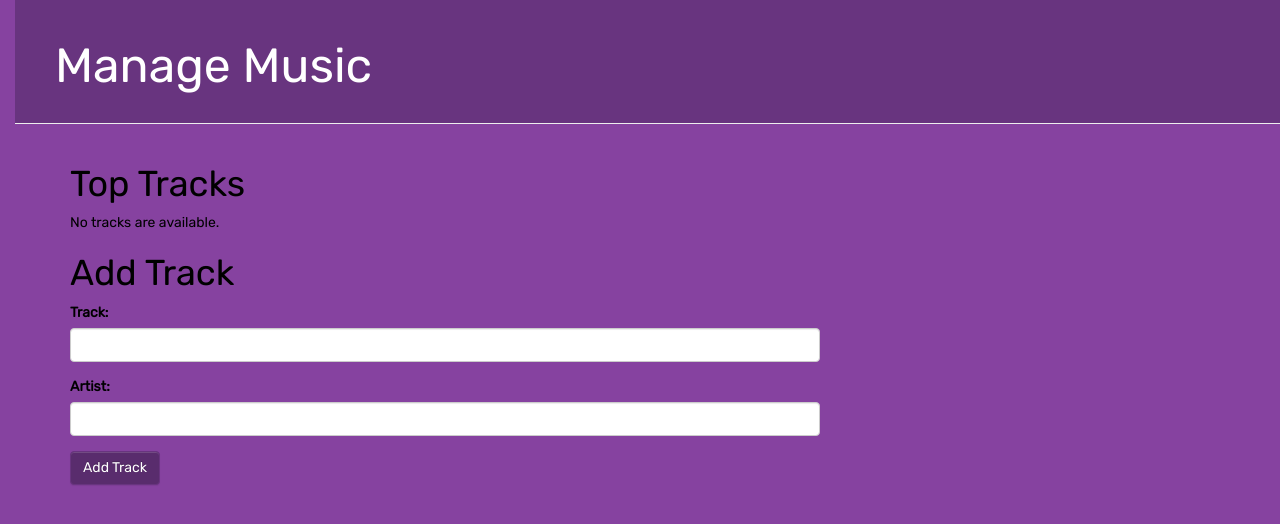
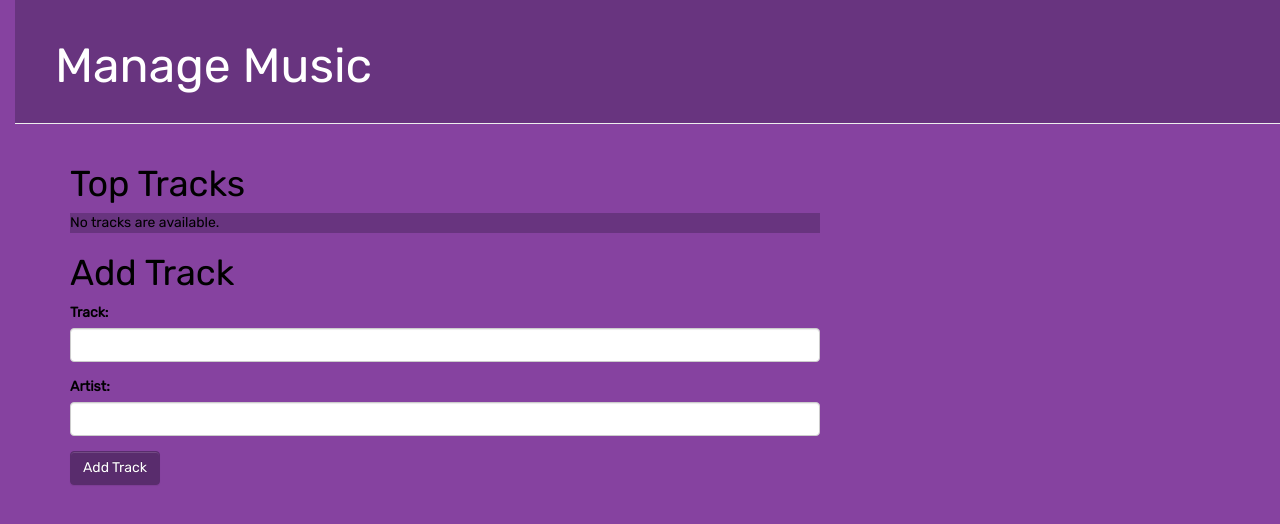
Before and after one commit to lzbrooks/track-scraper, a Django app: template manage_music/templates/manage_music/index.html in a window 1280 px wide. Shown: the top 524 px of the page. Run offline with Django 3.2, Linux system fonts and the light colour scheme; the template is opened without the code that fills it, so the values that code supplies are empty; some libraries are stand-ins or nearby versions.

Commit message:
fiddling with backgrounds

```diff
--- a/manage_music/static/manage_music/style.css
+++ b/manage_music/static/manage_music/style.css
@@ -35,12 +35,19 @@ body {
 }
 
 /*
+Index Formatting
+*/
+.top_tracks {
+    background-color: #68347f;
+}
+
+/*
 Form Button Formatting
 */
 .btn-primary {
     background: #592c6d;
     color: #ffffff;
-    border-color: #68347f;
+    border-color: #592c6d;
 }
 
 .btn-primary:hover, .btn-primary:focus, .btn-primary:active, .btn-primary.active, .open > .dropdown-toggle.btn-primary {
@@ -50,6 +57,6 @@ Form Button Formatting
 
 .btn-primary:active, .btn-primary.active {
     background: #4a255b;
-    border-color: #68347f;
+    border-color: #4a255b;
     box-shadow: none;
 }
--- a/manage_music/templates/manage_music/index.html
+++ b/manage_music/templates/manage_music/index.html
@@ -3,6 +3,7 @@
 {% block content %}
     <h1>Top Tracks</h1>
 
+    <div class="top_tracks">
     {% if top_alphabetical_track_list %}
         <ul>
         {% for track in top_alphabetical_track_list %}
@@ -17,6 +18,7 @@
     {% else %}
         <p>No tracks are available.</p>
     {% endif %}
+    </div>
 
     <h1>Add Track</h1>
 
```
